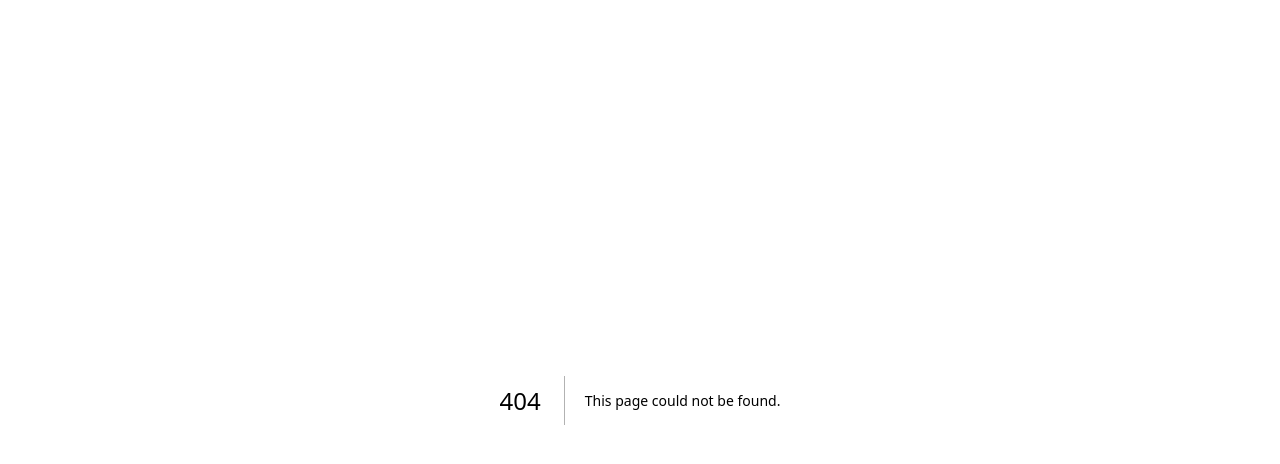
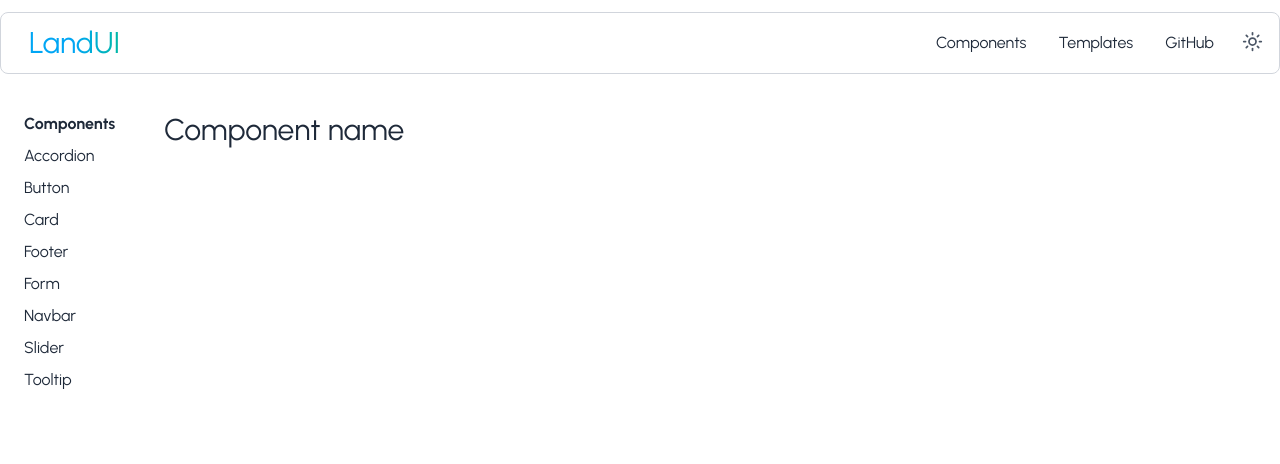
Before and after one commit to cdiaconu04/Land-UI, a Next.js app: page /docs/components in a window 1280 px wide. Before the commit this address had no page. Shown: the top 464 px of the page. Built offline with nearby package versions, Linux system fonts and the light colour scheme.

Commit message:
Created basic docs layout

```diff
--- a/src/app/components/page.tsx
+++ /dev/null
@@ -1,14 +0,0 @@
-"use client";
-import Navbar from "@/components/navbar";
-
-export default function Components() {
-    return (
-        <div className="bg-white flex items-center justify-center">
-            <Navbar/>
-
-            <div className="min-h-screen w-full max-w-screen-xl mx-auto px-6 flex flex-row justify-between items-center bg-white">
-
-            </div>
-        </div>
-    )
-}
--- /dev/null
+++ b/src/app/docs/components/page.tsx
@@ -0,0 +1,11 @@
+import { Urbanist } from 'next/font/google';
+
+const urbanist = Urbanist({ subsets: ['latin'], weight: ['400', '700'] });
+
+export default function Components() {
+    return (
+        <div className="bg-white flex flex-col items-center justify-center">
+            <p className={`${urbanist.className} text-3xl text-gray-800`}> Component name </p>
+        </div>
+    )
+}
--- /dev/null
+++ b/src/app/docs/layout.tsx
@@ -0,0 +1,36 @@
+import Navbar from "@/components/navbar";
+import { Urbanist } from 'next/font/google';
+
+const urbanist = Urbanist({ subsets: ['latin'], weight: ['400', '700'] });
+
+export default function RootLayout({
+  children,
+}: Readonly<{
+  children: React.ReactNode;
+}>) {
+  return (
+    <div className="bg-white flex flex-col items-center justify-center py-28">
+        <Navbar/>
+
+        <div className="min-h-screen w-full max-w-screen-xl mx-auto px-6 flex flex-row bg-white">
+            <div className="grid grid-cols-4 gap-4">
+                <div className="flex flex-col gap-2 justify-start items-start">
+                    <p className={`${urbanist.className} text-md text-gray-800 font-semibold`}> Components </p>
+                    <p className={`${urbanist.className} text-md text-gray-800`}> Accordion </p>
+                    <p className={`${urbanist.className} text-md text-gray-800`}> Button </p>
+                    <p className={`${urbanist.className} text-md text-gray-800`}> Card </p>
+                    <p className={`${urbanist.className} text-md text-gray-800`}> Footer </p>
+                    <p className={`${urbanist.className} text-md text-gray-800`}> Form </p>
+                    <p className={`${urbanist.className} text-md text-gray-800`}> Navbar </p>
+                    <p className={`${urbanist.className} text-md text-gray-800`}> Slider </p>
+                    <p className={`${urbanist.className} text-md text-gray-800`}> Tooltip </p>
+                </div>
+
+                <div className="col-span-3">
+                    {children}
+                </div>
+            </div>
+        </div>
+    </div>
+  );
+}
--- /dev/null
+++ b/src/app/docs/page.tsx
@@ -0,0 +1,13 @@
+"use client";
+import { useEffect } from "react";
+import { useRouter } from "next/navigation";
+
+export default function Page() {
+    const router = useRouter();
+
+    useEffect(() => {
+        router.push("/docs/components");
+    }, [router]);
+
+    return null;
+}
--- a/src/app/page.tsx
+++ b/src/app/page.tsx
@@ -131,7 +131,7 @@ export default function Home() {
 
           <div className="flex flex-col gap-5 items-center justify-center p-15 rounded-lg border border-1 border-gray-300">
 
-            <h3 className={`${urbanist.className} text-5xl text-gray-800`}> Start building faster with
+            <h3 className={`${urbanist.className} text-5xl text-gray-800`}> Start building faster with&nbsp;
               <span className="bg-gradient-to-r from-sky-500 via-sky-500 to-emerald-500 text-transparent bg-clip-text leading-relaxed">LandUI</span>
             </h3>
 
--- a/src/components/navbar.tsx
+++ b/src/components/navbar.tsx
@@ -23,7 +23,7 @@ export default function Navbar() {
                         <ul className="font-medium flex flex-row space-x-2 rtl:space-x-reverse">
                             <li className="">
                                 <div className="group hover:bg-gray-100 rounded-lg transition duration-200">
-                                    <a href="/components" className={`${urbanist.className} group block px-3 py-2 text-md text-gray-800`}> Components </a>
+                                    <a href="/docs" className={`${urbanist.className} group block px-3 py-2 text-md text-gray-800`}> Components </a>
                                 </div>
                             </li>
                             <li className="">
```
